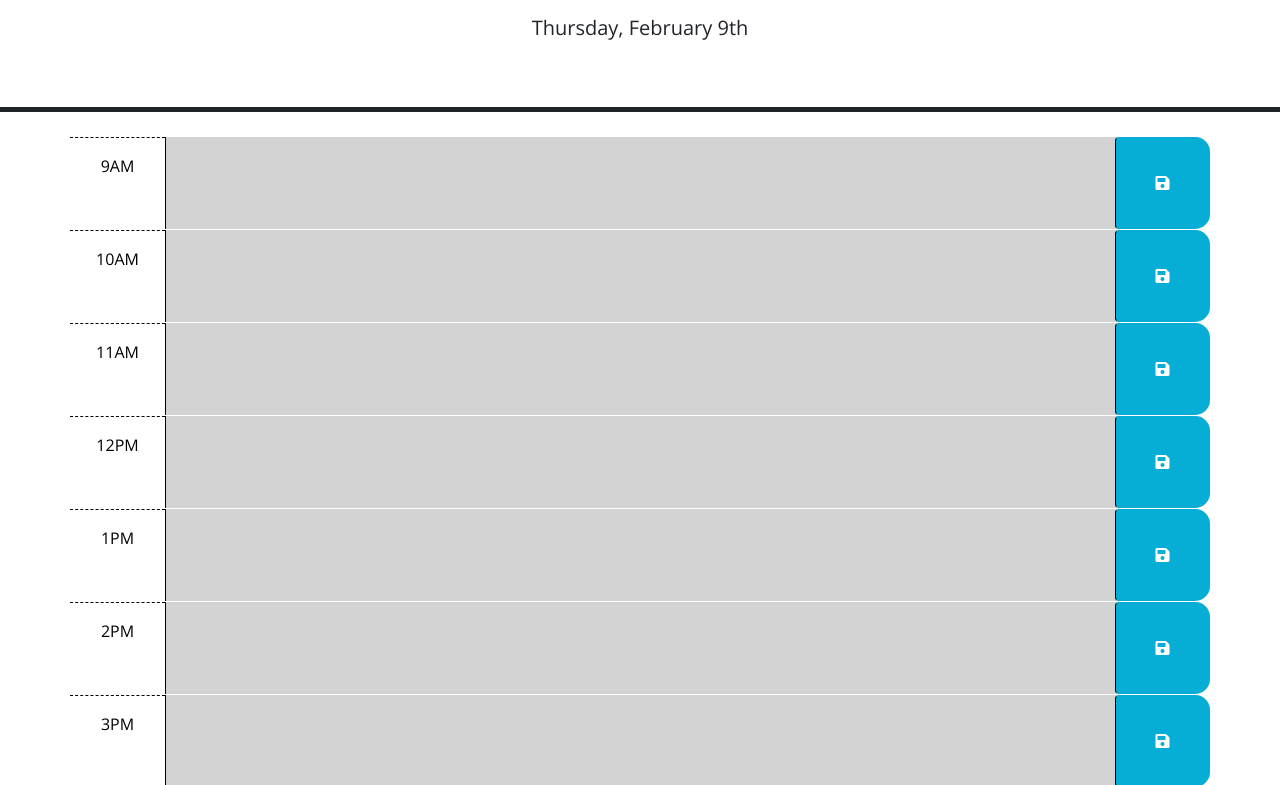
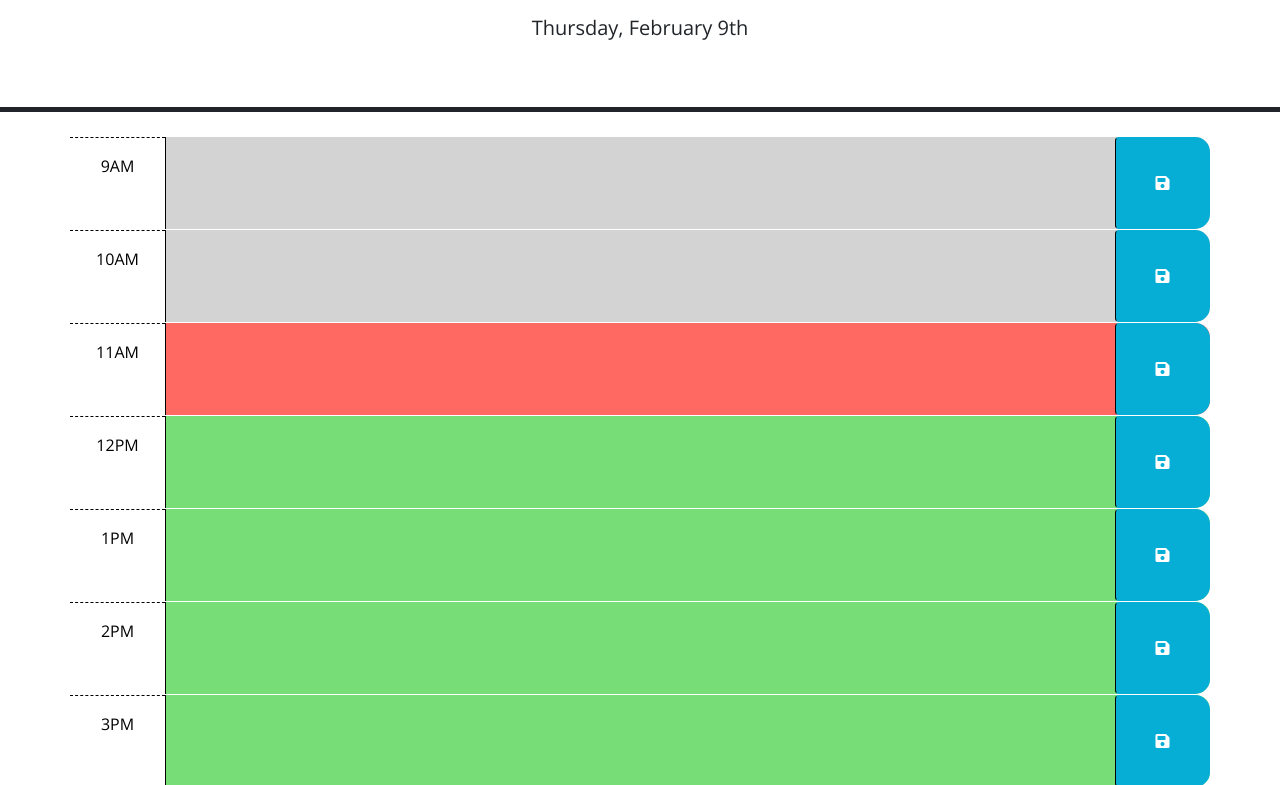
Before and after one commit to abasit96/My-Work-Day-Scheduler, a plain HTML site: page index.html in a window 1280 px wide. Shown: the part 166-951 px from the top of the page. Drawn offline with nearby package versions, Linux system fonts and the light colour scheme.

Commit message:
screenshot not working

```diff
--- a/Assets/script.js
+++ b/Assets/script.js
@@ -1,5 +1,6 @@
 $(document).ready(function () {
   $(".saveBtn").on("click", function () {
+    console.log(this);
     var value = $(this).siblings(".description").val();
     var time = $(this).parent().attr("id");
 
@@ -7,25 +8,31 @@ $(document).ready(function () {
   });
   $("#displayCurrentDay").text(dayjs().format("dddd, MMMM Do"));
   $(function () {
-    var currentHour = dayjs().hour();
+    // var currentHour = dayjs().hour();
+    var currentHour = 11
     var timeBlock = document.getElementsByClassName("time-block");
     for (var i = 0; i < timeBlock.length; i++) {
+      console.log(currentHour)
+      console.log(timeBlock[i].getAttribute('id'))
       if (currentHour == Number.parseInt(timeBlock[i].getAttribute('id'))) {
         timeBlock[i].classList.add("present");
-      } else {
+      } else if (currentHour < Number.parseInt(timeBlock[i].getAttribute('id'))) {
+        timeBlock[i].classList.add("future")
+      }
+      else {
         timeBlock[i].classList.add("past");
       }
-    }
+    };
     function hourUpdater() {
     };
-    $("#hour9 .description").val(localStorage.getItem("hour9"));
-    $("#hour10 .description").val(localStorage.getItem("hour10"));
-    $("#hour11 .description").val(localStorage.getItem("hour11"));
-    $("#hour12 .description").val(localStorage.getItem("hour12"));
-    $("#hour1 .description").val(localStorage.getItem("hour1"));
-    $("#hour2 .description").val(localStorage.getItem("hour2"));
-    $("#hour3 .description").val(localStorage.getItem("hour3"));
-    $("#hour4 .description").val(localStorage.getItem("hour4"));
-    $("#hour5 .description").val(localStorage.getItem("hour5"));
+    $("#9 .description").val(localStorage.getItem("9"));
+    $("#10 .description").val(localStorage.getItem("10"));
+    $("#11 .description").val(localStorage.getItem("11"));
+    $("#12 .description").val(localStorage.getItem("12"));
+    $("#13 .description").val(localStorage.getItem("13"));
+    $("#14 .description").val(localStorage.getItem("14"));
+    $("#15 .description").val(localStorage.getItem("15"));
+    $("#16 .description").val(localStorage.getItem("16"));
+    $("#17 .description").val(localStorage.getItem("17"));
   })
 });
--- a/index.html
+++ b/index.html
@@ -20,14 +20,14 @@
     <p id="displayCurrentDay" class="lead"></p>
   </header>
   <div class="container">
-    <div id="hour9" class="row time-block">
+    <div id="9" class="row time-block">
       <div class="col-2 col-md-1 hour text-center py-3">9AM</div>
       <textarea class="col-8 col-md-10 description" rows="3"> </textarea>
       <button class="btn saveBtn col-2 col-md-1" aria-label="save">
         <i class="fas fa-save" aria-hidden="true"></i>
       </button>
     </div>
-    <div id="hour10" class="row time-block">
+    <div id="10" class="row time-block">
       <div class="col-2 col-md-1 hour text-center py-3">10AM</div>
       <textarea class="col-8 col-md-10 description" rows="3"> </textarea>
       <button class="btn saveBtn col-2 col-md-1" aria-label="save">
@@ -35,7 +35,7 @@
       </button>
     </div>
 
-    <div id="hour11" class="row time-block">
+    <div id="11" class="row time-block">
       <div class="col-2 col-md-1 hour text-center py-3">11AM</div>
       <textarea class="col-8 col-md-10 description" rows="3"> </textarea>
       <button class="btn saveBtn col-2 col-md-1" aria-label="save">
@@ -43,7 +43,7 @@
       </button>
     </div>
 
-    <div id="hour12" class="row time-block">
+    <div id="12" class="row time-block">
       <div class="col-2 col-md-1 hour text-center py-3">12PM</div>
       <textarea class="col-8 col-md-10 description" rows="3"> </textarea>
       <button class="btn saveBtn col-2 col-md-1" aria-label="save">
@@ -51,7 +51,7 @@
       </button>
     </div>
 
-    <div id="hour1" class="row time-block">
+    <div id="13" class="row time-block">
       <div class="col-2 col-md-1 hour text-center py-3">1PM</div>
       <textarea class="col-8 col-md-10 description" rows="3"> </textarea>
       <button class="btn saveBtn col-2 col-md-1" aria-label="save">
@@ -59,7 +59,7 @@
       </button>
     </div>
 
-    <div id="hour2" class="row time-block">
+    <div id="14" class="row time-block">
       <div class="col-2 col-md-1 hour text-center py-3">2PM</div>
       <textarea class="col-8 col-md-10 description" rows="3"> </textarea>
       <button class="btn saveBtn col-2 col-md-1" aria-label="save">
@@ -67,7 +67,7 @@
       </button>
     </div>
 
-    <div id="hour3" class="row time-block">
+    <div id="15" class="row time-block">
       <div class="col-2 col-md-1 hour text-center py-3">3PM</div>
       <textarea class="col-8 col-md-10 description" rows="3"> </textarea>
       <button class="btn saveBtn col-2 col-md-1" aria-label="save">
@@ -75,7 +75,7 @@
       </button>
     </div>
 
-    <div id="hour4" class="row time-block">
+    <div id="16" class="row time-block">
       <div class="col-2 col-md-1 hour text-center py-3">4PM</div>
       <textarea class="col-8 col-md-10 description" rows="3"> </textarea>
       <button class="btn saveBtn col-2 col-md-1" aria-label="save">
@@ -83,7 +83,7 @@
       </button>
     </div>
 
-    <div id="hour5" class="row time-block">
+    <div id="17" class="row time-block">
       <div class="col-2 col-md-1 hour text-center py-3">5PM</div>
       <textarea class="col-8 col-md-10 description" rows="3"> </textarea>
       <button class="btn saveBtn col-2 col-md-1" aria-label="save">
```
Also changed, not shown: Assets/images/Scheduler.png, 1 other file.
